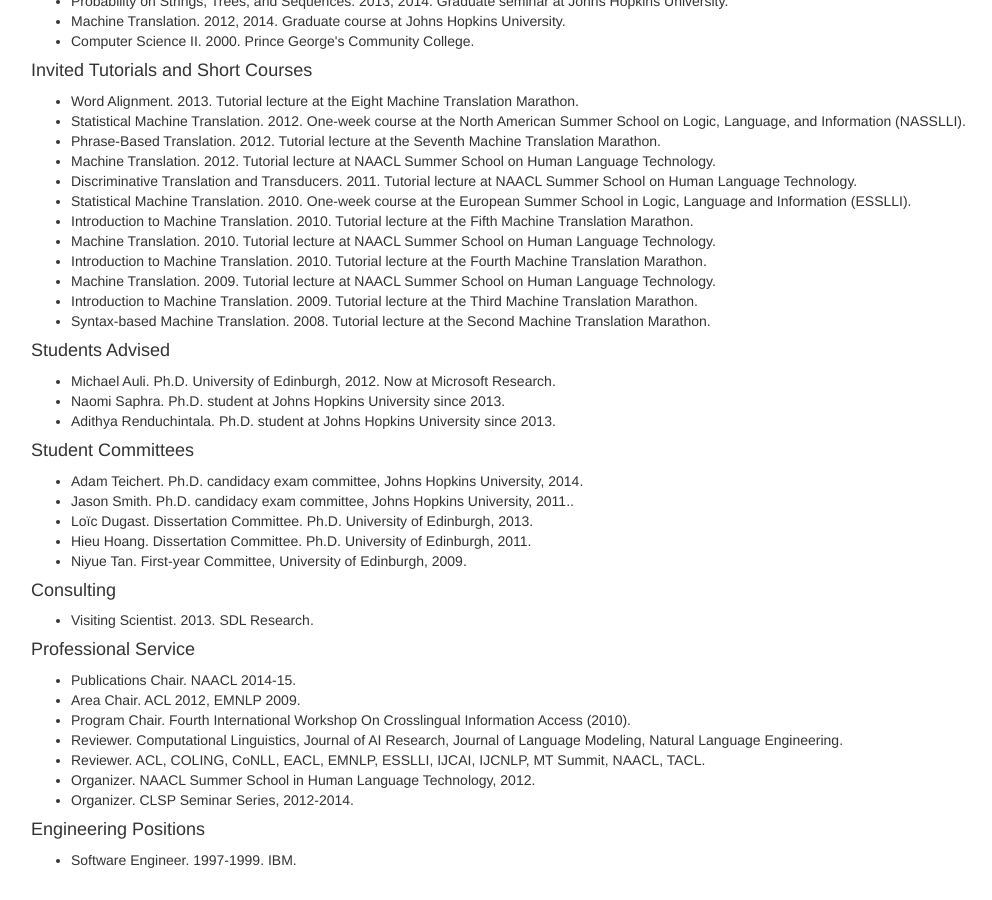
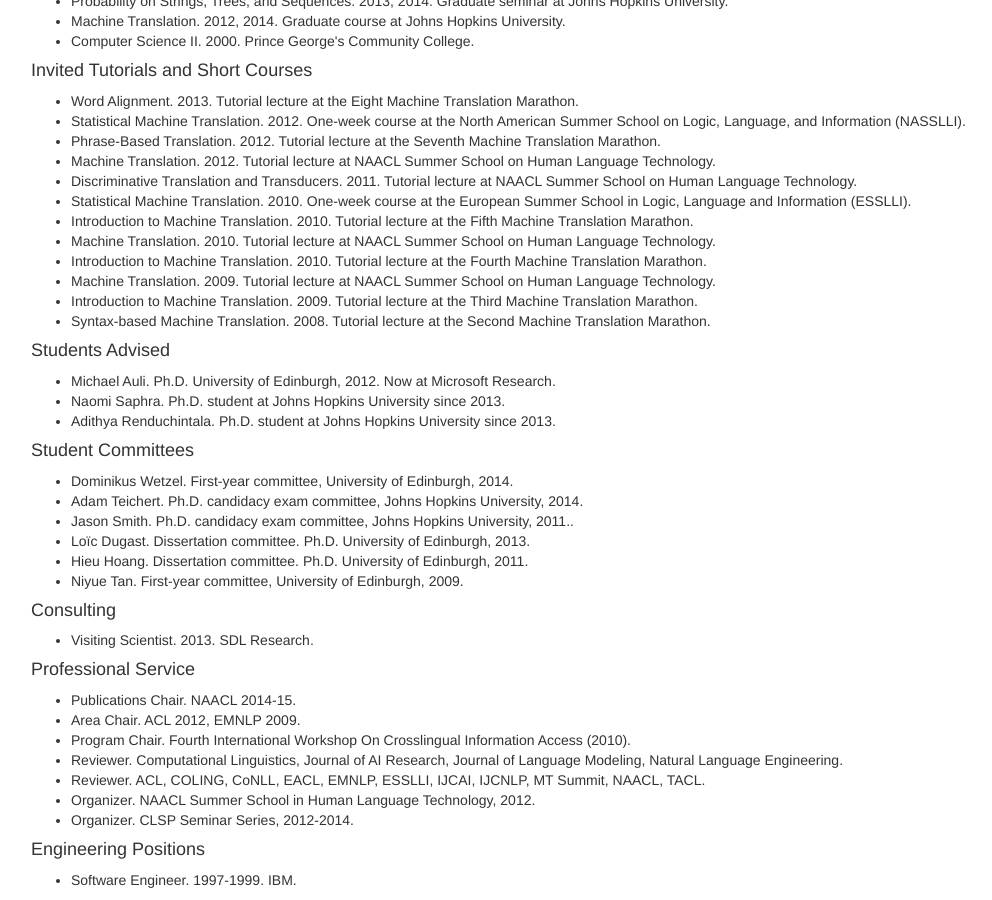
Before and after one commit to alopez/alopez.github.com, a Jekyll site: the page built from cv.html, in a window 1280 px wide and 900 px high, scrolled down 1960 px. Shown: the whole window, without its empty margins (24-1016 px from the left). Built offline with Jekyll 4.4.1, drawn with Linux system fonts in a browser that asks for light colours.

Commit message:
Update cv

```diff
--- a/cv.html
+++ b/cv.html
@@ -240,6 +240,9 @@ after-pubs:
     heading: Student Committees
     items:
       -
+        title: Dominikus Wetzel
+        detail: First-year committee, University of Edinburgh, 2014
+      -
         title: Adam Teichert
         detail: Ph.D. candidacy exam committee, Johns Hopkins University, 2014
       -
@@ -247,13 +250,13 @@ after-pubs:
         detail: Ph.D. candidacy exam committee, Johns Hopkins University, 2011.
       -
         title: Loïc Dugast
-        detail: Dissertation Committee. Ph.D. University of Edinburgh, 2013
+        detail: Dissertation committee. Ph.D. University of Edinburgh, 2013
       -
         title: Hieu Hoang
-        detail: Dissertation Committee. Ph.D. University of Edinburgh, 2011
+        detail: Dissertation committee. Ph.D. University of Edinburgh, 2011
       -
         title: Niyue Tan
-        detail: First-year Committee, University of Edinburgh, 2009
+        detail: First-year committee, University of Edinburgh, 2009
   -
     heading: Consulting
     items:
```
